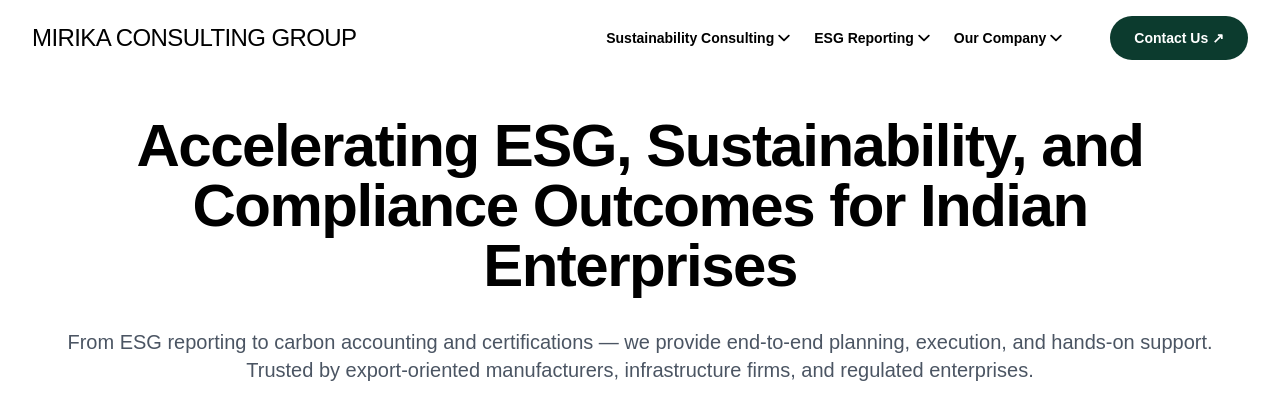
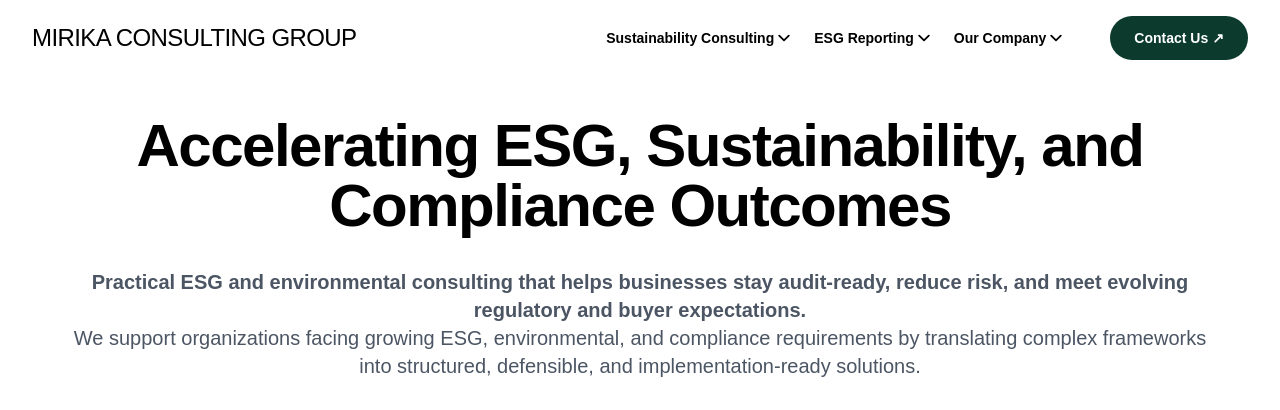
Before and after one commit to KushagraGaur/MCG, a Next.js app: page / in a window 1280 px wide. Shown: the top 410 px of the page. Built offline with nearby package versions, Linux system fonts and the light colour scheme.

Commit message:
error fix

```diff
--- a/src/components/home/Hero.tsx
+++ b/src/components/home/Hero.tsx
@@ -26,14 +26,14 @@
 
           {/* Main Heading - From Figma */}
           <h1 className="font-crimson font-semibold text-center text-5xl md:text-7xl lg:text-6xl leading-none tracking-tight text-black max-w-7xl mx-auto">
-            Accelerating ESG, Sustainability, and Compliance Outcomes for Indian Enterprises
+            Accelerating ESG, Sustainability, and Compliance Outcomes
           </h1>
 
           {/* Subtitle */}
           <p className="mt-8 text-center text-xl text-gray-600 max-w-6xl mx-auto font-dm-sans">
-            From ESG reporting to carbon accounting and certifications — we provide end-to-end planning,
-            execution, and hands-on support. Trusted by export-oriented manufacturers, infrastructure firms,
-            and regulated enterprises.
+            <b>Practical ESG and environmental consulting that helps businesses stay audit-ready, reduce risk, and meet evolving regulatory and buyer expectations.</b>
+          <br></br>
+            We support organizations facing growing ESG, environmental, and compliance requirements by translating complex frameworks into structured, defensible, and implementation-ready solutions.
           </p>
 
           {/* CTA Buttons - From Figma */}
--- a/src/components/home/ValueAccelerationVisuals.tsx
+++ b/src/components/home/ValueAccelerationVisuals.tsx
@@ -150,7 +150,7 @@
                 viewport={{ once: true }}
                 className="font-crimson text-5xl md:text-7xl lg:text-[96px] leading-[0.9] tracking-tight text-black"
               >
-                What this means for you
+                What this means for your business
               </motion.h2>
               <motion.p
                 initial={{ opacity: 0, x: -50 }}
--- a/src/lib/pageContent.ts
+++ b/src/lib/pageContent.ts
@@ -129,7 +129,7 @@
   timeline: string,
   inputs: string,
   artifacts: string,
-  governance?: string,
+  governance?: string
 ): ValueCard[] => {
   const cards: ValueCard[] = [
     { title: "Defined Deliverables", description: deliverables },
```
